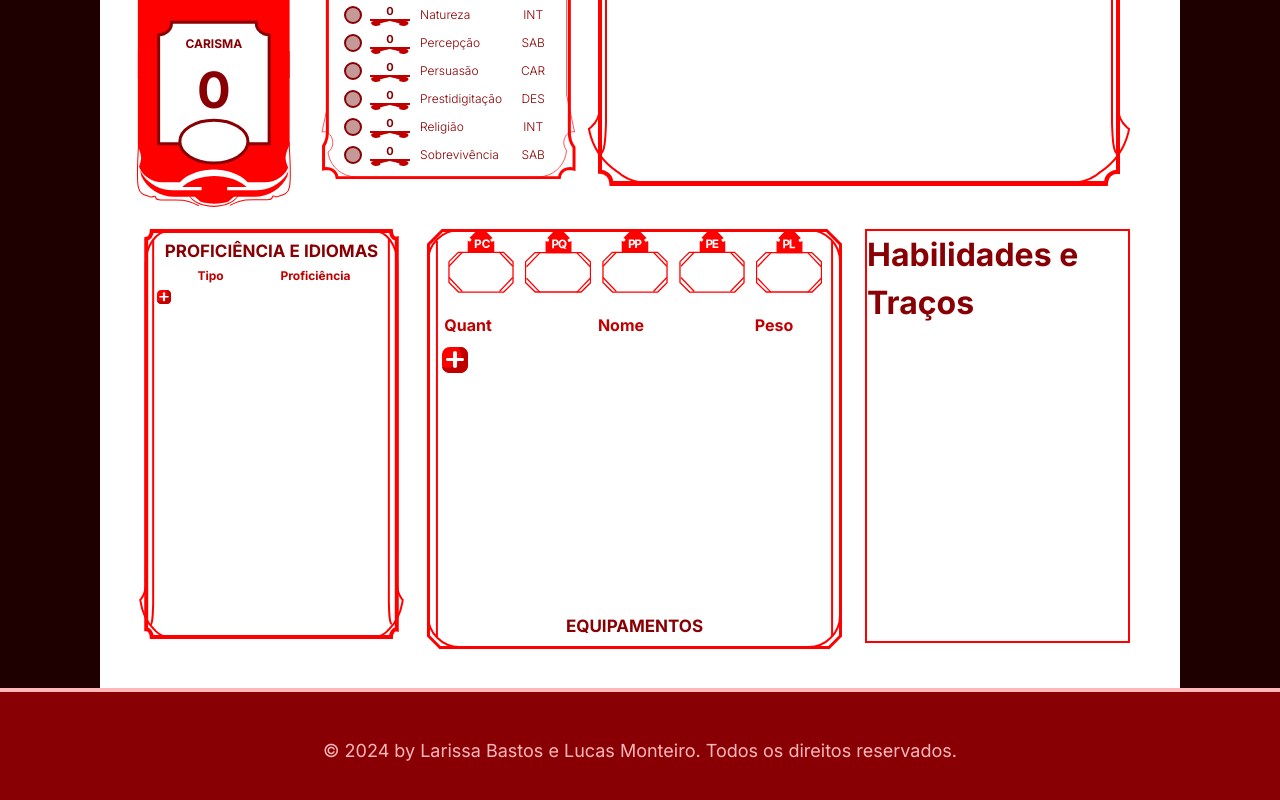
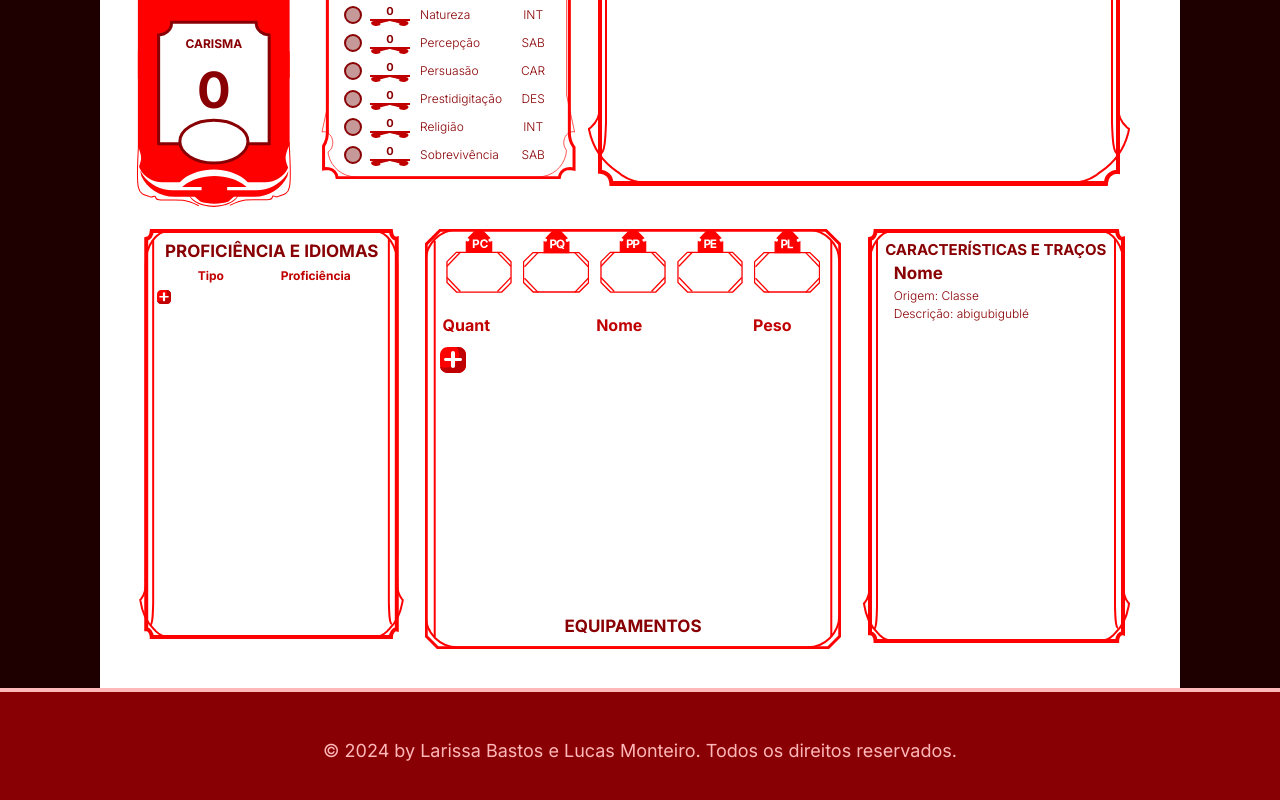
Before and after one commit to LarissaBJ/Compendio-do-Aventureiro, a React (Vite) app: page /home/1/charactersheet/attributecombat in a window 1280 px wide. Shown: the part 1463-2263 px from the top of the page. Built offline with nearby package versions, Linux system fonts and the light colour scheme; sample sign-in values are in the browser's storage; a web font is replaced by a local one.

Commit message:
Componente de 'Habilidades e Caracteristicas', já adicionado na ficha

```diff
--- /dev/null
+++ b/src/components/AbilityAndCharacteristics/AbilityAndCharacteristics.jsx
@@ -0,0 +1,22 @@
+import React from 'react';
+import {Ability, AbilityBox, AbilityBoxTittle, AbilityElementWrapper, AbilityText, AbilityTittle} from "./styled.js";
+
+const AbilityAndCharacteristics = () => {
+    return (
+        <AbilityBox>
+            <AbilityElementWrapper>
+
+                <AbilityBoxTittle>CARACTERÍSTICAS E TRAÇOS</AbilityBoxTittle>
+
+                <Ability>
+                    <AbilityTittle>{"Nome"}</AbilityTittle>
+                    <AbilityText>{"Origem: "} {"Classe"}</AbilityText>
+                    <AbilityText>Descrição: {"abigubigublé"}</AbilityText>
+                </Ability>
+
+            </AbilityElementWrapper>
+        </AbilityBox>
+    );
+};
+
+export default AbilityAndCharacteristics;
--- /dev/null
+++ b/src/components/AbilityAndCharacteristics/styled.js
@@ -0,0 +1,55 @@
+import styled from "styled-components";
+import AbilityBoxImage from "../../assets/Atributos e Combates/Caixas de Componentes/Caixa de Proficiencia e Habilidades.svg";
+
+export const AbilityBox = styled.div`
+  background-image: url(${AbilityBoxImage});
+  width: 268px;
+  height: 414px;
+  color: #fff;
+  padding: 10px 18px 18px 18px;
+  box-sizing: border-box;
+  position: relative;
+  font-weight: 700;
+`;
+
+export const AbilityElementWrapper = styled.div`
+  color: #890004;
+  text-align: center;
+  width: 100%;
+  margin: 0;
+  font-size: 14px;
+  display: flex;
+  flex-wrap: nowrap;
+  flex-direction: column;
+  justify-content: flex-start;
+`;
+
+export const AbilityBoxTittle = styled.h2`
+  color: #890004;
+  text-align: center;
+  width: 100%;
+  margin: 0;
+  font-size: 15px;
+`;
+
+export const Ability = styled.div`
+  display: flex;
+  flex-direction: column;
+  margin-left: 14px;
+  padding-bottom: 8px;
+  height: auto;
+  align-items: flex-start;
+`;
+
+export const AbilityTittle = styled.h3`
+  color: #890004;
+  margin: 0;
+  font-size: 17px;
+`;
+
+export const AbilityText = styled.p`
+  color: #890004;
+  margin: 0;
+  font-size: 12px;
+  font-weight: 300;
+`;
--- a/src/components/AttacksAndSpellcasting/styled.js
+++ b/src/components/AttacksAndSpellcasting/styled.js
@@ -82,12 +82,13 @@ export const AttSpellSelect = styled.input`
 
 export const AttSpellText = styled.h2`
   background-image: url(${props => props.$image});
+  display: flex;
+  align-items: center;
+  justify-content: center;
   color: #ffffff;
-  text-align: center;
   margin: 0 8px 0 0;
   font-size: 17px;
   font-weight: 400;
-  align-content: center;
 `;
 
 
--- a/src/pages/TabMenuPages/AttributeCombatPage/AttributeCombatPage.jsx
+++ b/src/pages/TabMenuPages/AttributeCombatPage/AttributeCombatPage.jsx
@@ -12,6 +12,7 @@ import ProficiencyBonus from "../../../components/ProficiencyBonus/ProficiencyBo
 import DeathSaves from "../../../components/DeathSaves/DeathSaves.jsx";
 import HitDice from "../../../components/HitDice/HitDice.jsx";
 import AttacksAndSpellcasting from "../../../components/AttacksAndSpellcasting/AttacksAndSpellcasting.jsx";
+import AbilityAndCharacteristics from "../../../components/AbilityAndCharacteristics/AbilityAndCharacteristics.jsx";
 
 const AttributeCombatPage = () => {
   return (
@@ -53,10 +54,10 @@ const AttributeCombatPage = () => {
             </Column>
           </Row>
 
-          <Row $gap="23px" $width="991px" $height="420.5px">
-            <Proficiency/>
-            <Equipment/>
-            <Exemplo $width="265px" $height="410px">Habilidades e Traços</Exemplo>
+          <Row $gap="21px" $width="991px" $height="420.5px">
+              <Proficiency/>
+              <Equipment/>
+              <AbilityAndCharacteristics $width="268px" $height="414px"/>
           </Row>
         </Column>
 
```
